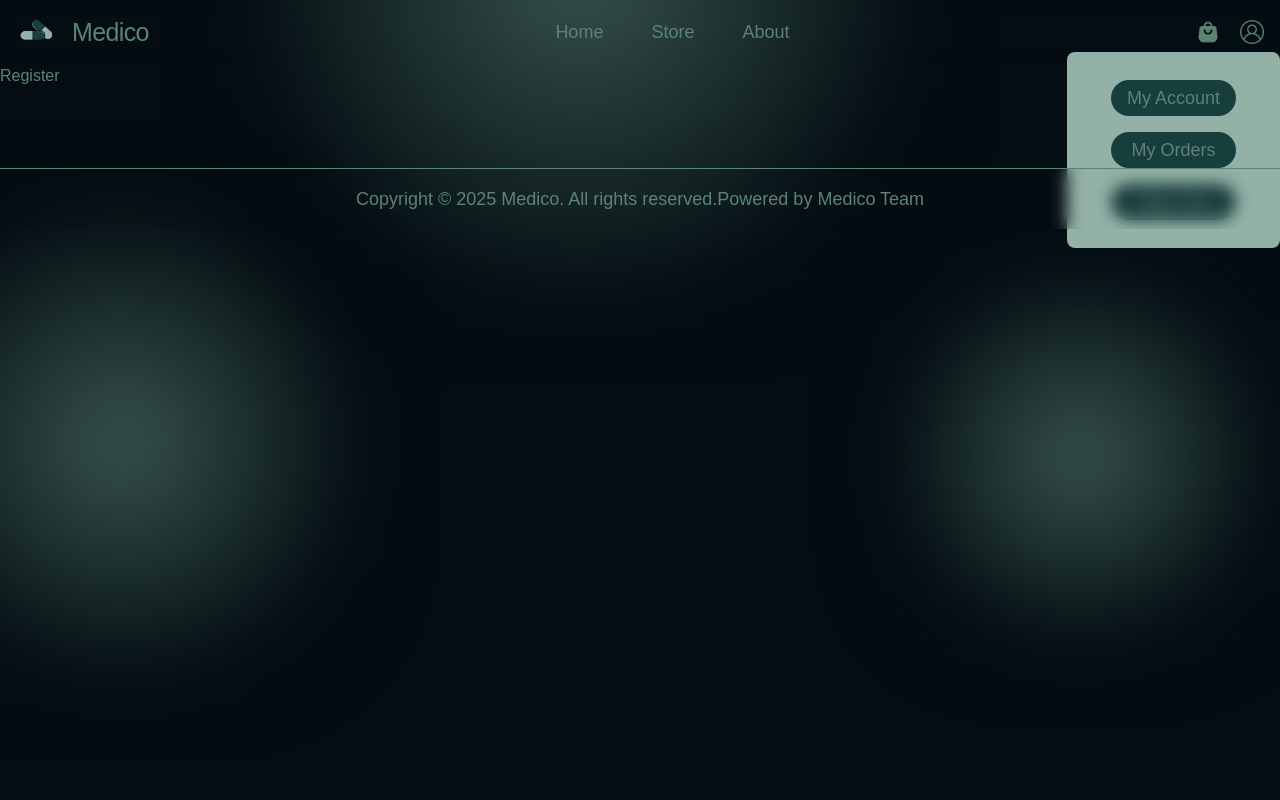
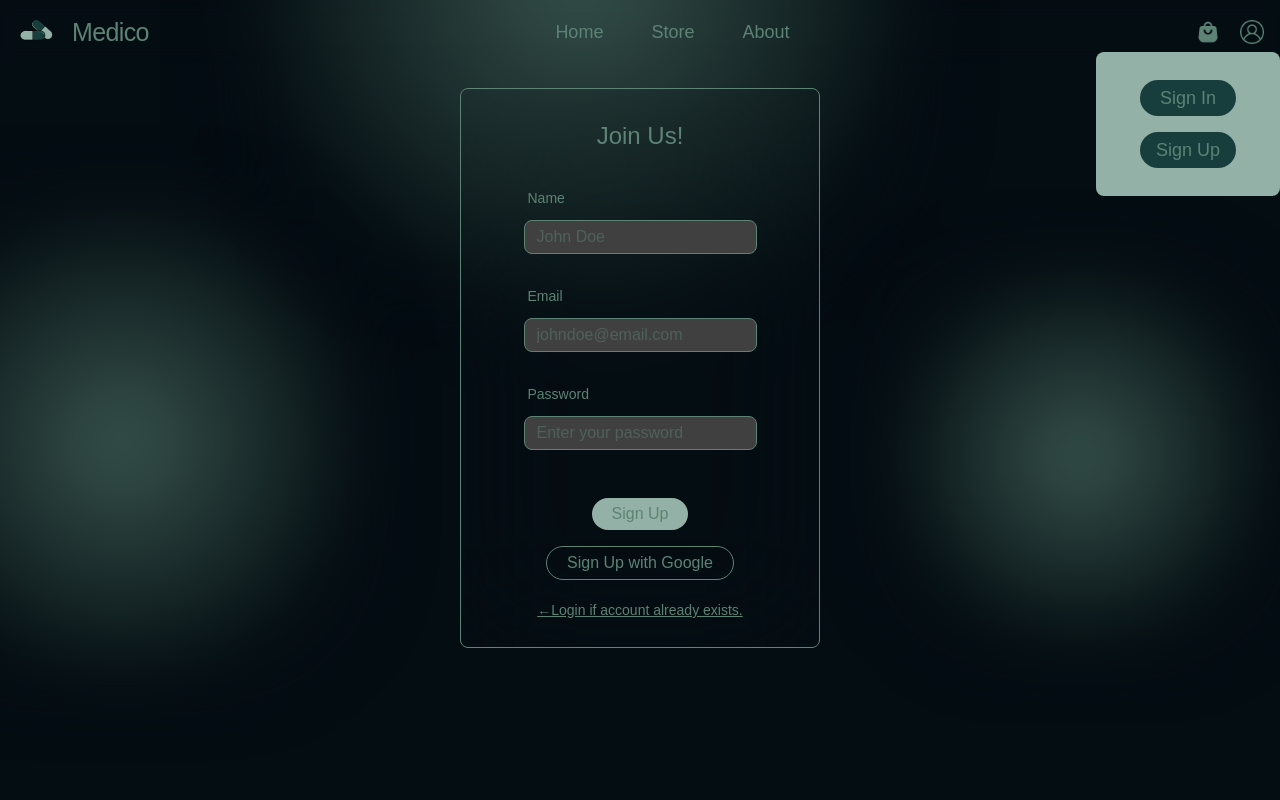
Before and after one commit to Shuvamdt/Medico-v2, a React (Vite) app in the folder Client/: page /register in a window 1280 px wide. Both pictures are taken after a click on the button 1252 px from the left and 32 px from the top of the page. Shown: the top 800 px of the page. Built offline with nearby package versions, Linux system fonts and the light colour scheme; no server answers; a web font is replaced by a local one; what ldrs would draw is missing.

Commit message:
Updating registration

```diff
--- a/Client/src/Components/Footer.jsx
+++ b/Client/src/Components/Footer.jsx
@@ -5,7 +5,6 @@ const Footer = () => {
     <footer className="w-full mt-20 z-50">
       <div className="flex border-t text-center sm:text-lg test-sm justify-center items-center backdrop-blur py-4 ">
         <p>Copyright © 2025 Medico. All rights reserved.</p>
-        <p>Powered by Medico Team</p>
       </div>
     </footer>
   );
--- a/Client/src/Components/MyOrders.jsx
+++ b/Client/src/Components/MyOrders.jsx
@@ -3,7 +3,7 @@ import Bill from "./Bill";
 import axios from "axios";
 import { mirage } from "ldrs";
 
-// const API_URL = "http://localhost:4000";
+//const API_URL = "http://localhost:4000";
 const API_URL = "https://medico-v2-idl5.vercel.app";
 mirage.register();
 
--- a/Client/src/Components/Navbar.jsx
+++ b/Client/src/Components/Navbar.jsx
@@ -4,6 +4,7 @@ import menu from "/assets/menu-button.png";
 import close from "/assets/close.png";
 import user from "/assets/user.png";
 import bag from "/assets/shopping-bag.png";
+import { Link } from "react-router-dom";
 
 const Navbar = (props) => {
   const bagItems = localStorage.getItem("orders");
@@ -54,13 +55,17 @@ const Navbar = (props) => {
             {avatarMenuOpen && (
               <div className="absolute top-10 right-0 h-fit w-fit p-5 rounded-lg backdrop-blur-lg bg-[#93B1A6]">
                 <div className="flex flex-col flex-grow justify-center items-center p-2">
-                  {props.signedIN ? (
+                  {!props.signedIN ? (
                     <div className="flex flex-col mx-auto right-0 top-0 z-20 space-x-12 gap-4">
                       <button className="rounded-full text-center bg-[#183D3D] mx-4 px-4 py-1 hover:bg-[#040D12]">
-                        <a href="/register">Sign In</a>
+                        <Link to="/register" state={{ user: true }}>
+                          Sign In
+                        </Link>
                       </button>
                       <button className="rounded-full text-center bg-[#183D3D] mx-4 px-4 py-1 hover:bg-[#040D12]">
-                        <a href="/register">Sign Up</a>
+                        <Link to="/register" state={{ user: false }}>
+                          Sign Up
+                        </Link>
                       </button>
                     </div>
                   ) : (
--- a/Client/src/Components/Register.jsx
+++ b/Client/src/Components/Register.jsx
@@ -1,7 +1,145 @@
-import React from "react";
+import React, { useState } from "react";
+import { useLocation } from "react-router-dom";
+import { motion } from "framer-motion";
 
 const Register = () => {
-  return <div>Register</div>;
+  const location = useLocation();
+  const [userState, setUserState] = useState(location.state?.user ?? false);
+  const handlePageChange = () => {
+    setUserState(!userState);
+  };
+  const formVariants = {
+    hidden: (direction) => ({
+      x: direction === "left" ? -100 : 100,
+      opacity: 0,
+    }),
+    visible: {
+      x: 0,
+      opacity: 1,
+      transition: { type: "spring", stiffness: 100 },
+    },
+    exit: (direction) => ({
+      x: direction === "left" ? 100 : -100,
+      opacity: 0,
+      transition: { duration: 0.3 },
+    }),
+  };
+  return (
+    <div className="h-fit my-4 mx-auto min-h-screen flex">
+      <div className="">
+        {userState ? (
+          <motion.div
+            key="signin"
+            custom="right"
+            variants={formVariants}
+            initial="hidden"
+            animate="visible"
+            exit="exit"
+            className="flex-grow flex flex-col w-70 sm:w-90 h-140 mx-1 my-2 px-4 py-2 border rounded-lg justify-center items-center backdrop-blur-3xl"
+          >
+            <h4 className="text-center text-2xl py-4 mb-2">Welcome Back!</h4>
+            <form className="flex flex-col justify-center mb-5" method="POST">
+              <label htmlFor="Email" className="text-sm px-1 py-1 my-2">
+                Email
+              </label>
+              <input
+                type="email"
+                placeholder="johndoe@email.com"
+                className="border bg-neutral-700 px-3 py-1 rounded-lg mb-5"
+                id="email"
+              />
+              <label htmlFor="password" className="text-sm px-1 py-1 my-2">
+                Password
+              </label>
+              <input
+                type="password"
+                placeholder="Enter your password"
+                className="border bg-neutral-700 px-3 py-1 rounded-lg mb-5"
+                id="password"
+              />
+            </form>
+            <button
+              className="px-5 py-1 mx-4 my-2 rounded-full bg-[#93B1A6]"
+              type="submit"
+            >
+              Sign In
+            </button>
+            <button
+              className="px-5 py-1 mx-4 my-2 rounded-full border"
+              type="submit"
+            >
+              Sign in with Google
+            </button>
+            <button
+              className="px-3 py-1 mx-4 my-2 rounded-full underline text-sm"
+              onClick={handlePageChange}
+            >
+              New Here, Sign Up First→
+            </button>
+          </motion.div>
+        ) : (
+          <motion.div
+            key="signup"
+            custom="left"
+            variants={formVariants}
+            initial="hidden"
+            animate="visible"
+            exit="exit"
+            className="flex-grow flex flex-col w-70 sm:w-90 h-140 mx-1 my-2 px-4 py-2 border rounded-lg justify-center items-center backdrop-blur-3xl"
+          >
+            <h4 className="text-center text-2xl py-4 mb-2">Join Us!</h4>
+            <form className="flex flex-col justify-center mb-5" method="POST">
+              <label htmlFor="Name" className="text-sm px-1 py-1 my-2">
+                Name
+              </label>
+              <input
+                type="name"
+                placeholder="John Doe"
+                className="border bg-neutral-700 px-3 py-1 rounded-lg mb-5"
+                id="name"
+              />
+              <label htmlFor="Email" className="text-sm px-1 py-1 my-2">
+                Email
+              </label>
+              <input
+                type="email"
+                placeholder="johndoe@email.com"
+                className="border bg-neutral-700 px-3 py-1 rounded-lg mb-5"
+                id="email"
+              />
+              <label htmlFor="password" className="text-sm px-1 py-1 my-2">
+                Password
+              </label>
+              <input
+                type="password"
+                placeholder="Enter your password"
+                className="border bg-neutral-700 px-3 py-1 rounded-lg mb-5"
+                id="password"
+              />
+            </form>
+            <button
+              className="px-5 py-1 mx-4 my-2 rounded-full bg-[#93B1A6]"
+              type="submit"
+            >
+              Sign Up
+            </button>
+            <button
+              className="px-5 py-1 mx-4 my-2 rounded-full border"
+              type="submit"
+            >
+              Sign Up with Google
+            </button>
+            <button
+              className="px-3 py-1 mx-4 my-2 rounded-full underline text-sm"
+              onClick={handlePageChange}
+            >
+              ←Login if account already exists.
+            </button>
+          </motion.div>
+        )}
+      </div>
+    </div>
+  );
 };
 
 export default Register;
```
Also changed, not shown: 1 other file (tests, documents, lock files or other folders).
